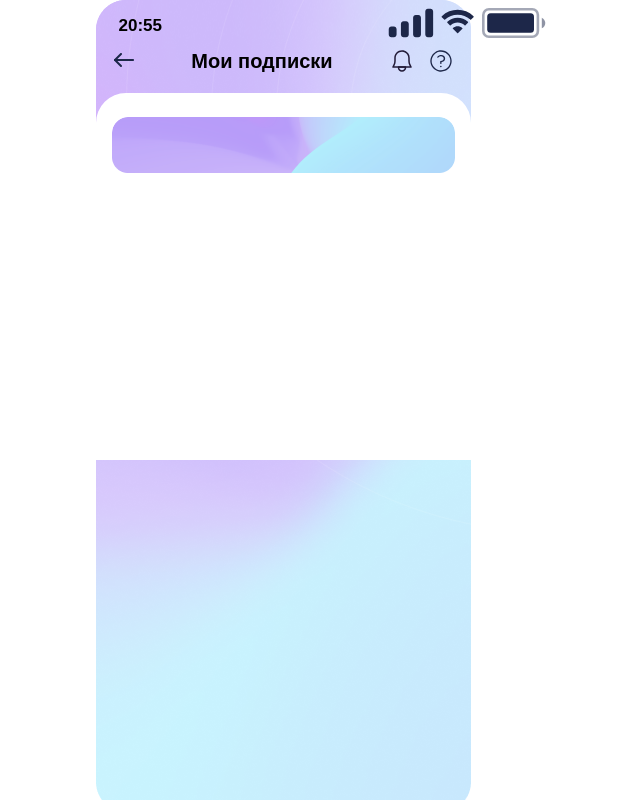
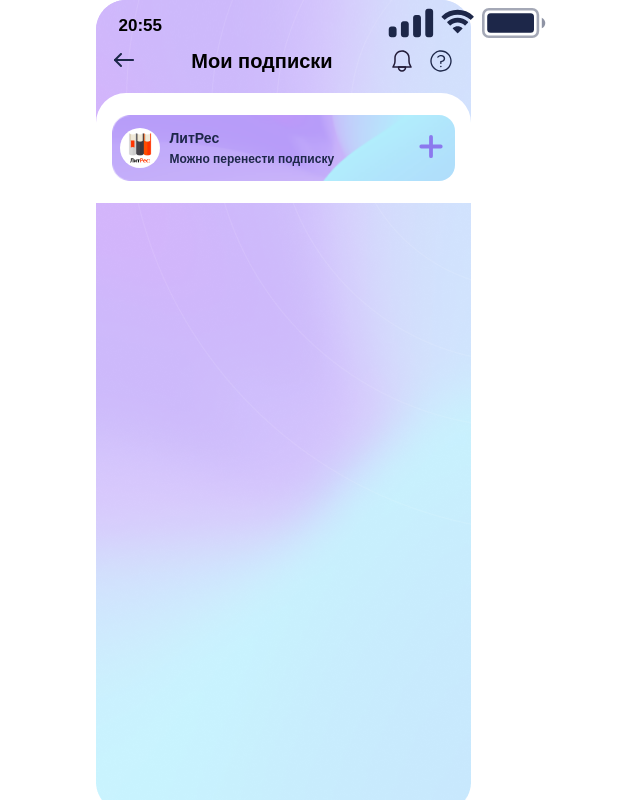
Before and after one commit to chashchinavera/pay2u, a React (Create React App) app: page /my-subscriptions in a window 1280 px wide. Shown: the whole page, without its empty margins (357-997 px from the left). Built offline with nearby package versions, Linux system fonts and the light colour scheme.

Commit message:
change readme and subs components

```diff
--- a/src/components/my-subscriptions/MySubscriptions.tsx
+++ b/src/components/my-subscriptions/MySubscriptions.tsx
@@ -1,6 +1,6 @@
 import Header from "../header/Header";
 import NavigationTab from "../navigationTab/NavigationTab";
-import Subs from "../subs/Subs";
+import Subs from "./subs/Subs";
 
 function MySubscriptions() {
     return (
@@ -15,7 +15,9 @@ function MySubscriptions() {
                 notifications="./images/icons/Notifications.svg"
                 link="/pay2u"
             />
-            <Subs />
+            <Subs
+                name="litres"
+            />
         </>
     )
 }
--- /dev/null
+++ b/src/components/my-subscriptions/subs/Subs.tsx
@@ -0,0 +1,28 @@
+import React, { AnchorHTMLAttributes } from "react";
+
+interface subsProps extends AnchorHTMLAttributes<HTMLAnchorElement> {
+    name: string,
+};
+
+const Subs: React.FC<subsProps> = ({
+    name,
+}) => {
+
+
+    return (
+        <div className="rounded-t-[30px] bg-white py-[22px] px-[16px]">
+            <div className="bg-line py-[13px] px-[8px] rounded-[16px] bg-cover bg-no-repeat flex flex-row justify-between">
+                <div className="flex flex-row">
+                    <img className='w-[40px] h-[40px] rounded-[50px]' alt='Добавить' src='./images/logos/LitRes.png' />
+                    <div className="pl-[10px]">
+                        <p className="text-[14px] leading-normal text-blue-dark font-semibold">ЛитРес</p>
+                        <p className="text-[12px] leading-normal text-blue-dark font-semibold pt-[1px]">Можно перенести подписку</p>
+                    </div>
+                </div>
+                <img className='w-[32px] h-[32px] pt-[5px] ' alt='Добавить' src='./images/icons/Add.svg' />
+            </div>
+        </div>
+    )
+}
+
+export default Subs;
--- a/src/components/questions/Questions.tsx
+++ b/src/components/questions/Questions.tsx
@@ -6,6 +6,7 @@ function Questions() {
         <div className="mx-[16px]">
             {questions.map((question) => (
                 <Question
+                key={question.id}
                 id={question.id}
                 title={question.question}
                 link={question.link}
--- a/src/components/subs/Subs.tsx
+++ /dev/null
@@ -1,11 +0,0 @@
-function Subs() {
-    return (
-        <div className="rounded-t-[30px] bg-white pt-[24px] px-[16px]">
-            <div className="bg-background py-[12px] px-[8px] rounded-[16px] bg-background bd-contain h-[343px] bg-line bg-no-repeat">
-
-            </div>
-        </div>
-    )
-}
-
-export default Subs;
```
Also changed, not shown: public/images/icons/Add.svg (added), 1 other file (tests, documents, lock files or other folders).
